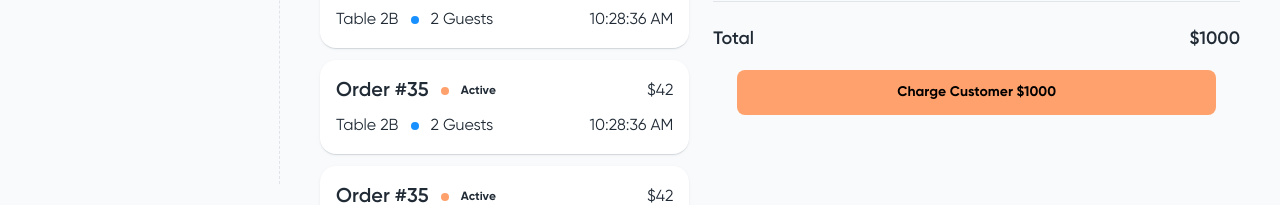
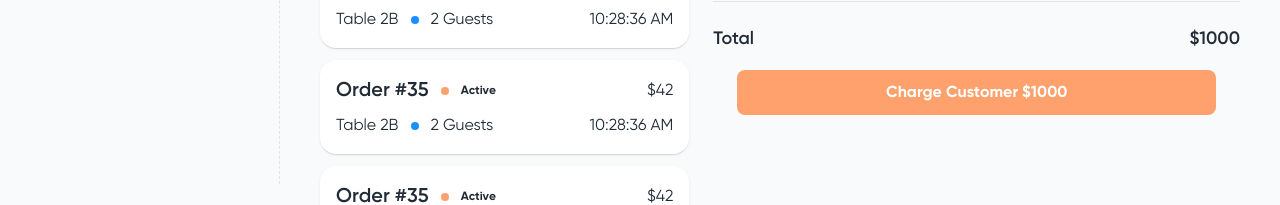
Before and after one commit to phuquang147/se100.n11-cafe-management-fe, a React (Create React App) app: page /bills in a window 1280 px wide. Shown: the part 616-821 px from the top of the page. Built offline with nearby package versions, Linux system fonts and the light colour scheme.

Commit message:
fix button

```diff
--- a/src/components/Bills/BillDetail.jsx
+++ b/src/components/Bills/BillDetail.jsx
@@ -149,10 +149,11 @@ export default function BillDetail() {
                 fullWidth
                 sx={{
                   backgroundColor: theme.palette.primary.main,
-                  color: 'black',
+                  color: 'white',
                   '&:hover': { backgroundColor: theme.palette.primary.dark },
                   height: '45px',
                   fontWeight: 'bold',
+                  fontSize: '16px',
                 }}
               >
                 Charge customer $1000
```
